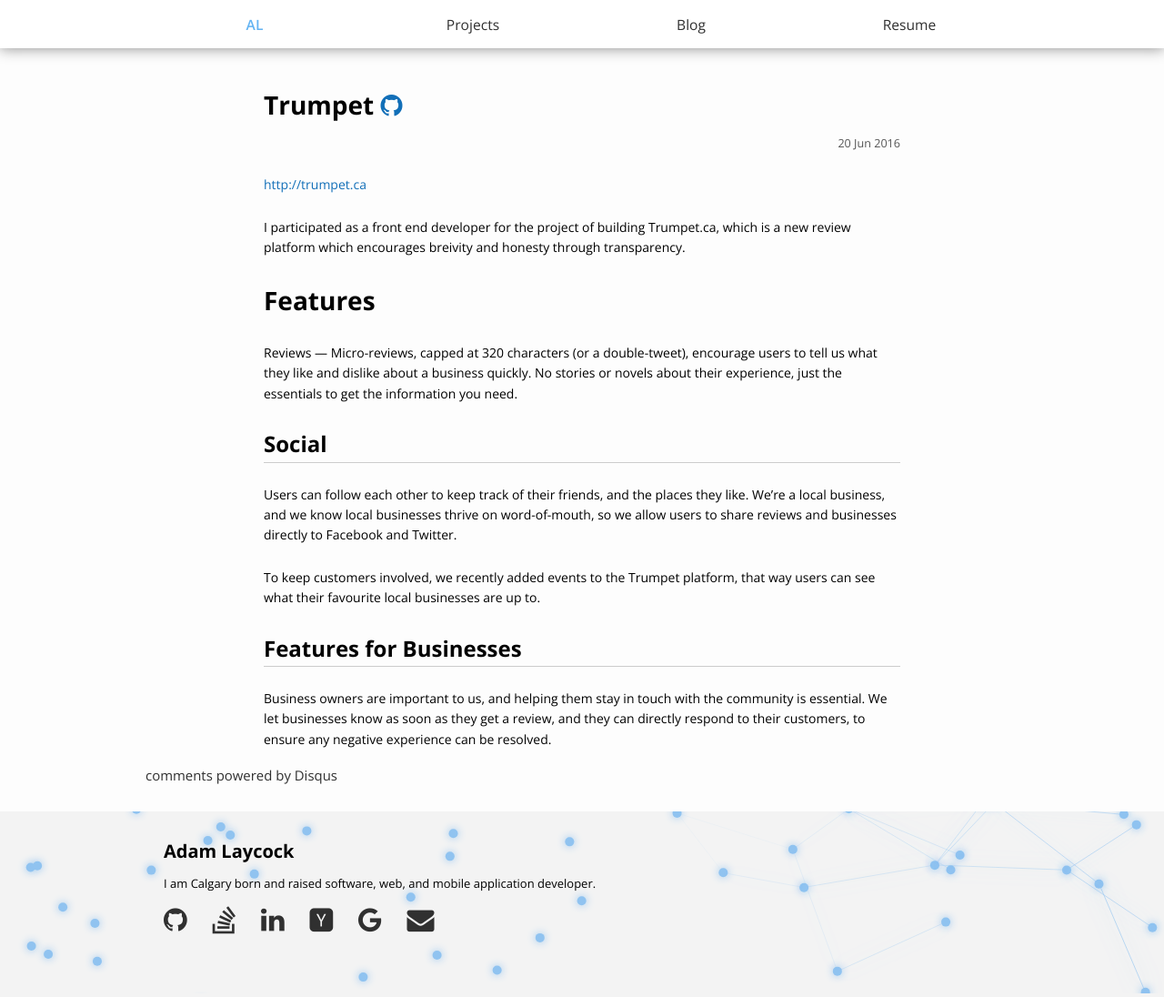
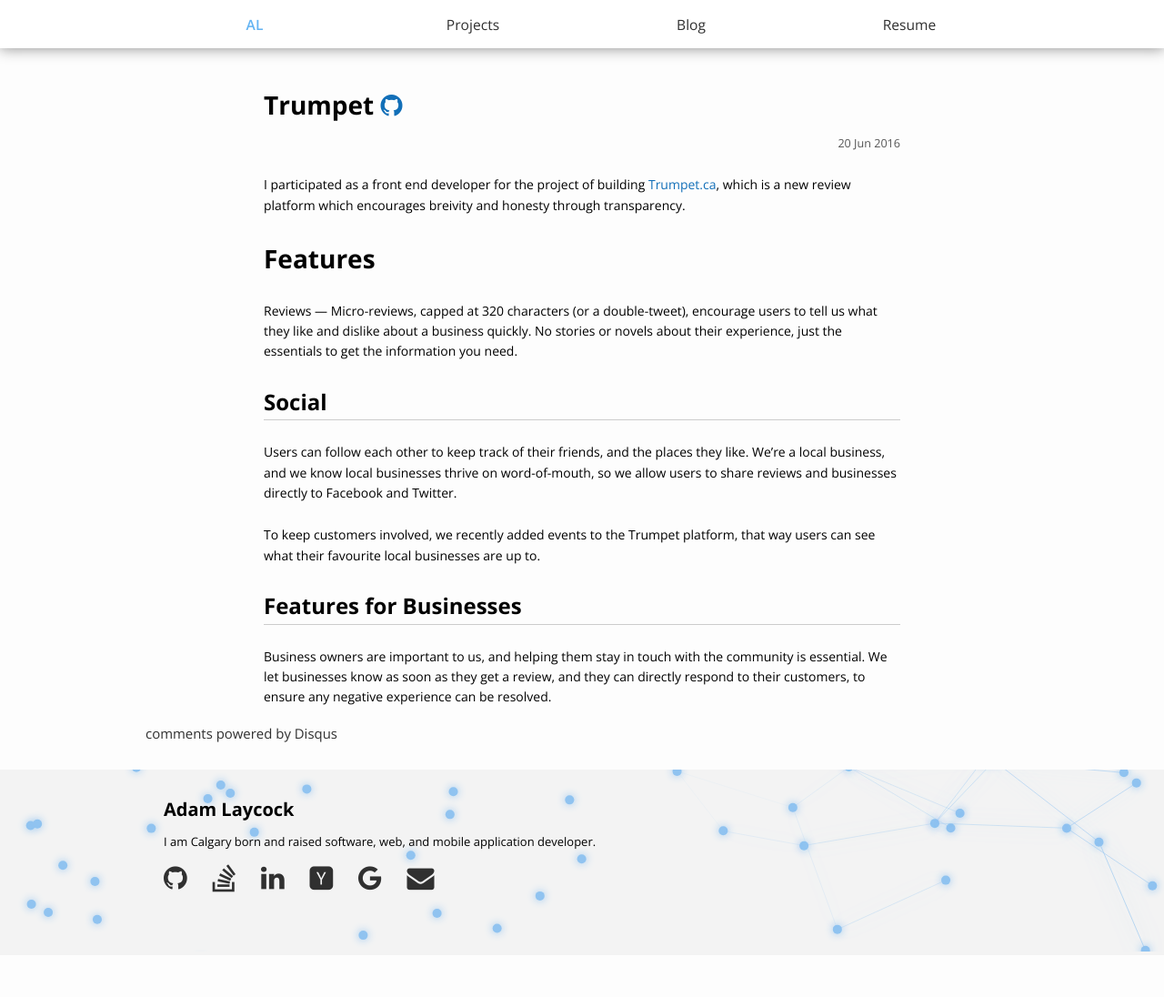
Before and after one commit to alaycock/alaycock.github.io-archive, a Jekyll site: the page built from _posts/projects/2016-06-20-Trumpet.markdown, in a window 1280 px wide. Shown: the whole page at 91% size. Built offline with Jekyll 4.4.1, drawn with Linux system fonts in a browser that asks for light colours; comment, search, counter and statistics services are not loaded; after the commit the page ends 1050 px from its top, so only the background shows below that; some of the changed lines change nothing that is shown.

Commit message:
Move url

```diff
--- a/_posts/projects/2016-06-20-Trumpet.markdown
+++ b/_posts/projects/2016-06-20-Trumpet.markdown
@@ -6,9 +6,7 @@
 githuburl: https://github.com/teamtrumpet
 ---
 
-[http://trumpet.ca](https://trumpet.ca)
-
-I participated as a front end developer for the project of building Trumpet.ca,
+I participated as a front end developer for the project of building [Trumpet.ca](https://trumpet.ca),
 which is a new review platform which encourages breivity and honesty through transparency.
 
 Features
```
